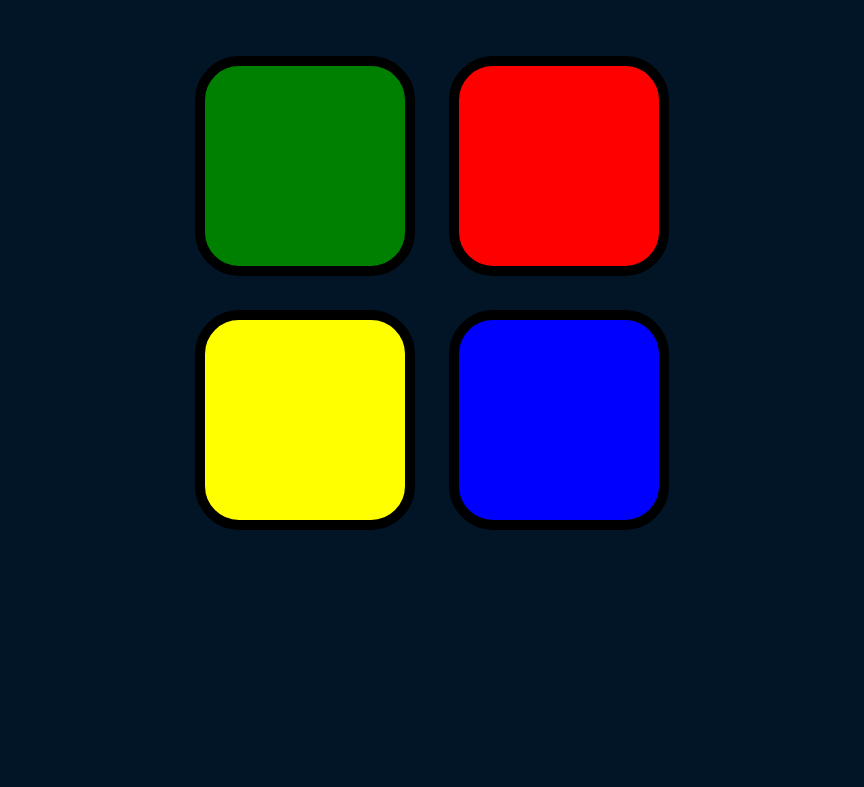
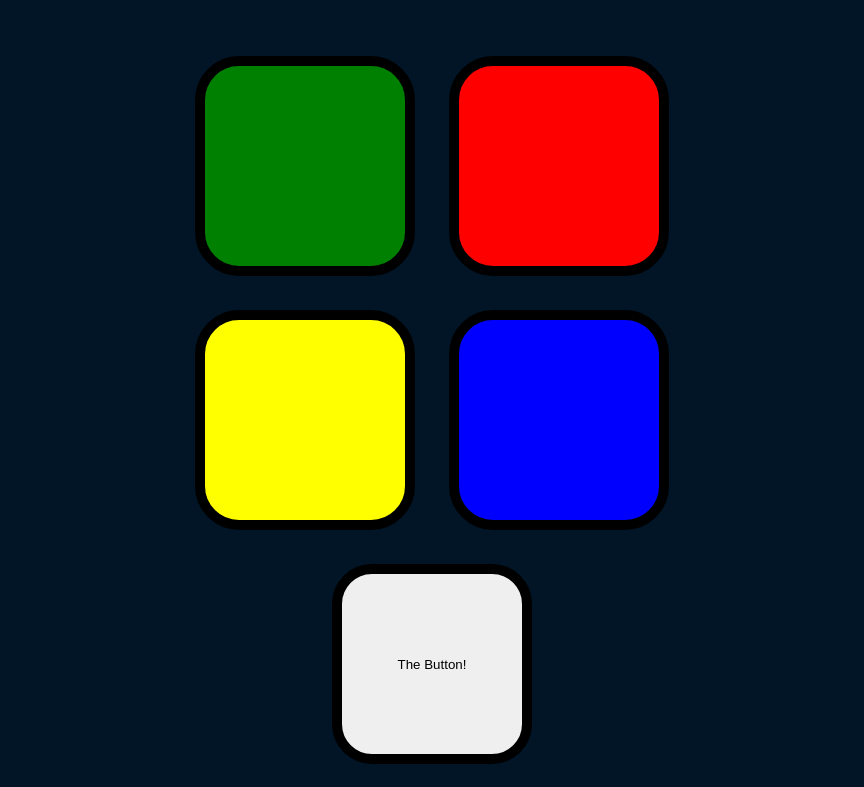
Before and after one commit to navinxqz/SimonGame-HTML, a plain HTML site: page index.html in a window 1280 px wide. Shown: the part 125-912 px from the top of the page, without its empty margins (208-1072 px from the left). Before the commit the page ends 800 px from the top, so only its background shows below. Drawn offline with nearby package versions, Linux system fonts and the light colour scheme.

Commit message:
The Button!

```diff
--- a/index.html
+++ b/index.html
@@ -23,7 +23,9 @@
       <div type="button" id="blue" class="btn blue"></div>
     </div>
 
-    <div class="row"></div>
+    <div class="row">
+      <button type="button" class="btn start-btn">The Button!</button>
+    </div>
 
   </div>
 
```
